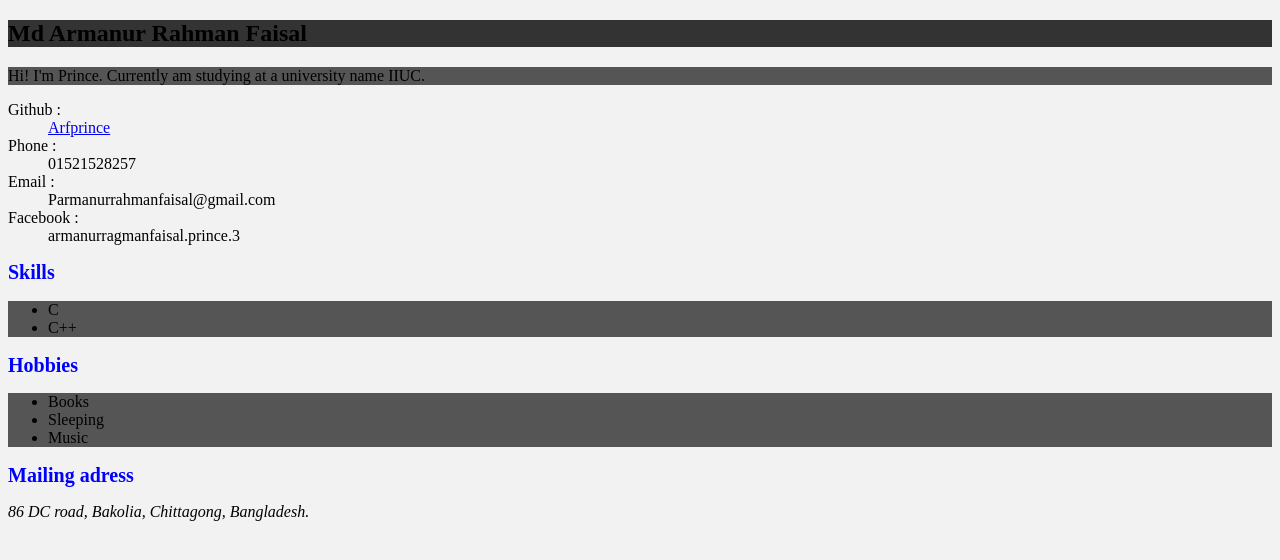
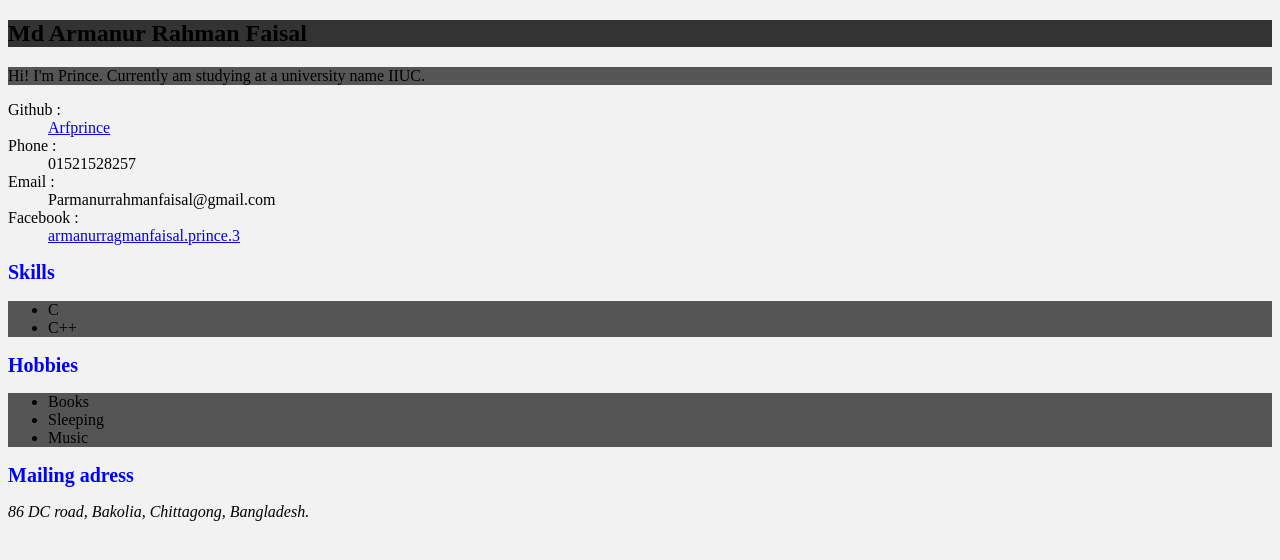
Before and after one commit to arfprince/My-Bio, a plain HTML site: page index.html in a window 1280 px wide. Drawn offline with Linux system fonts and the light colour scheme.

Commit message:
changes on fb

```diff
--- a/index.html
+++ b/index.html
@@ -18,7 +18,9 @@
                 <dt>Email :</dt>
                 <dd> Parmanurrahmanfaisal@gmail.com</dd>
                 <dt> Facebook :</dt>
-                <dd> armanurragmanfaisal.prince.3 </dd>
+                <dd>
+                    <a href="https://www.facebook.com/armanurrahmanfaisal.prince.3/" target="_blank">armanurragmanfaisal.prince.3</a>
+                </dd>
             </dl>
         </section>
 
```
